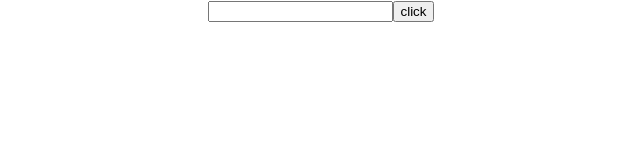
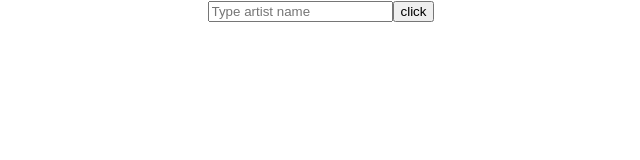
Before and after one commit to Zrna/artists-library, a React (Create React App) app: page / in a window 1280 px wide. Shown: the top 160 px of the page, without its empty margins (319-959 px from the left). Built offline with nearby package versions, Linux system fonts and the light colour scheme.

Commit message:
Initial state and Close artist functionality added

```diff
--- a/src/Components/Profile/Profile.js
+++ b/src/Components/Profile/Profile.js
@@ -6,6 +6,7 @@ import Related from "../Related/Related";
 const Profile = props => {
   return (
     <div>
+      <button onClick={props.close}>X</button>
       <img src={props.profileImg} alt={props.artistName} />
       <ReactAudioPlayer src={props.audio} controls />
       <p>{props.artistName}</p>
--- a/src/Container/Main.js
+++ b/src/Container/Main.js
@@ -3,8 +3,7 @@ import React, { Component } from "react";
 import Preview from "../Components/Preview/Preview";
 import Profile from "../Components/Profile/Profile";
 
-class Main extends Component {
-  state = {
+const initialState = {
   inputValue: "",
   artistImg: "",
   artistName: "",
@@ -17,6 +16,12 @@ class Main extends Component {
   relatedArtist: "",
   error: ""
 };
+
+class Main extends Component {
+  constructor() {
+    super();
+    this.state = initialState;
+  }
 
   // Get input data
   updateInputValue = event => {
@@ -104,10 +109,18 @@ class Main extends Component {
     this.getArtistProfileData();
   };
 
+  reset = () => {
+    this.setState(initialState);
+  };
+
   render() {
     return (
       <div>
-        <input value={this.inputValue} onChange={this.updateInputValue} />
+        <input
+          value={this.inputValue}
+          onChange={this.updateInputValue}
+          placeholder="Type artist name"
+        />
         <button onClick={this.getApiData}>click</button>
 
         <p>{this.state.error}</p>
@@ -120,6 +133,7 @@ class Main extends Component {
             numAlbums={this.state.numAlbums}
             albumTitle={this.state.albumTitle}
             audio={this.state.audio}
+            close={this.reset}
           />
         ) : (
           <Preview
```
Lines whose indentation alone changed are shown as unchanged.
